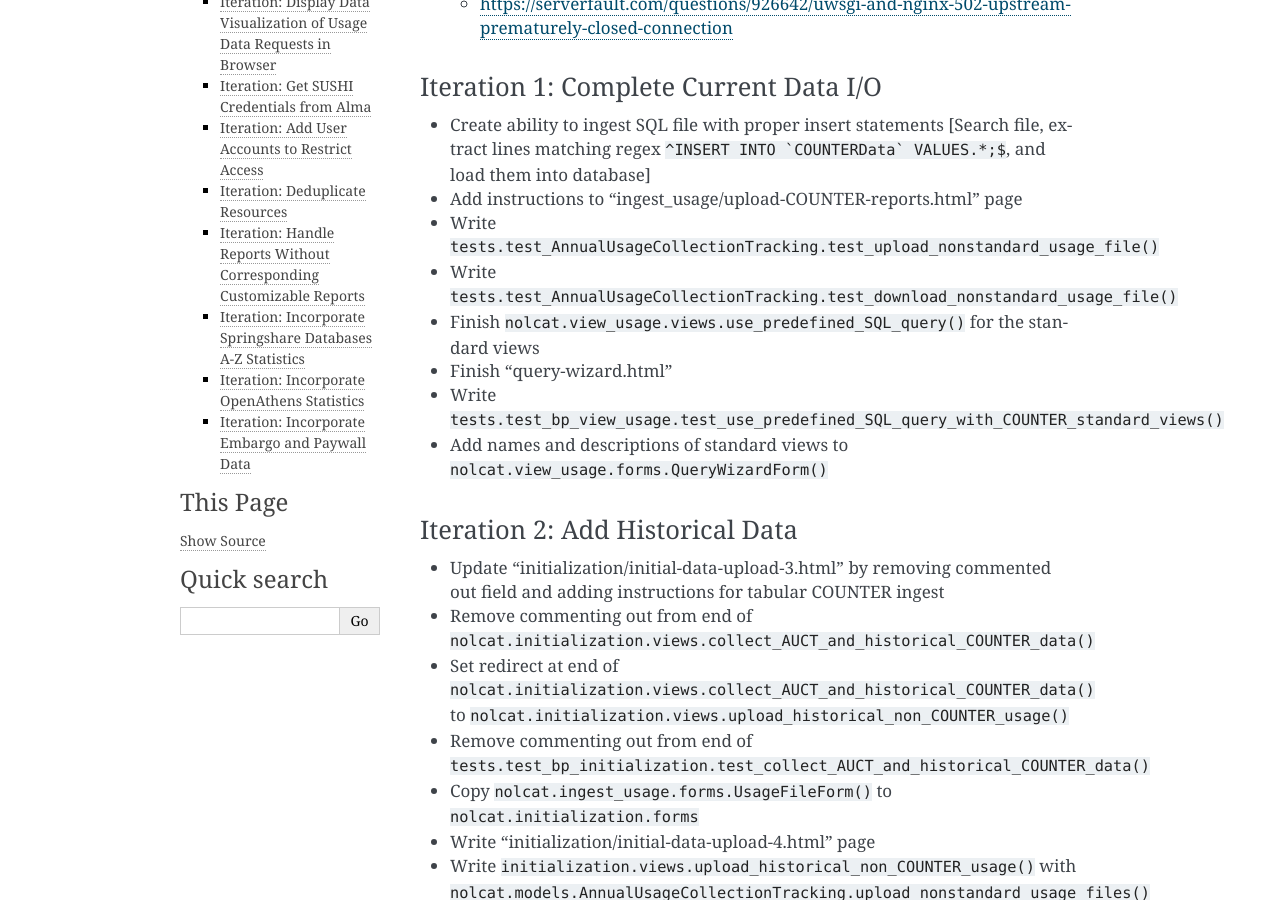
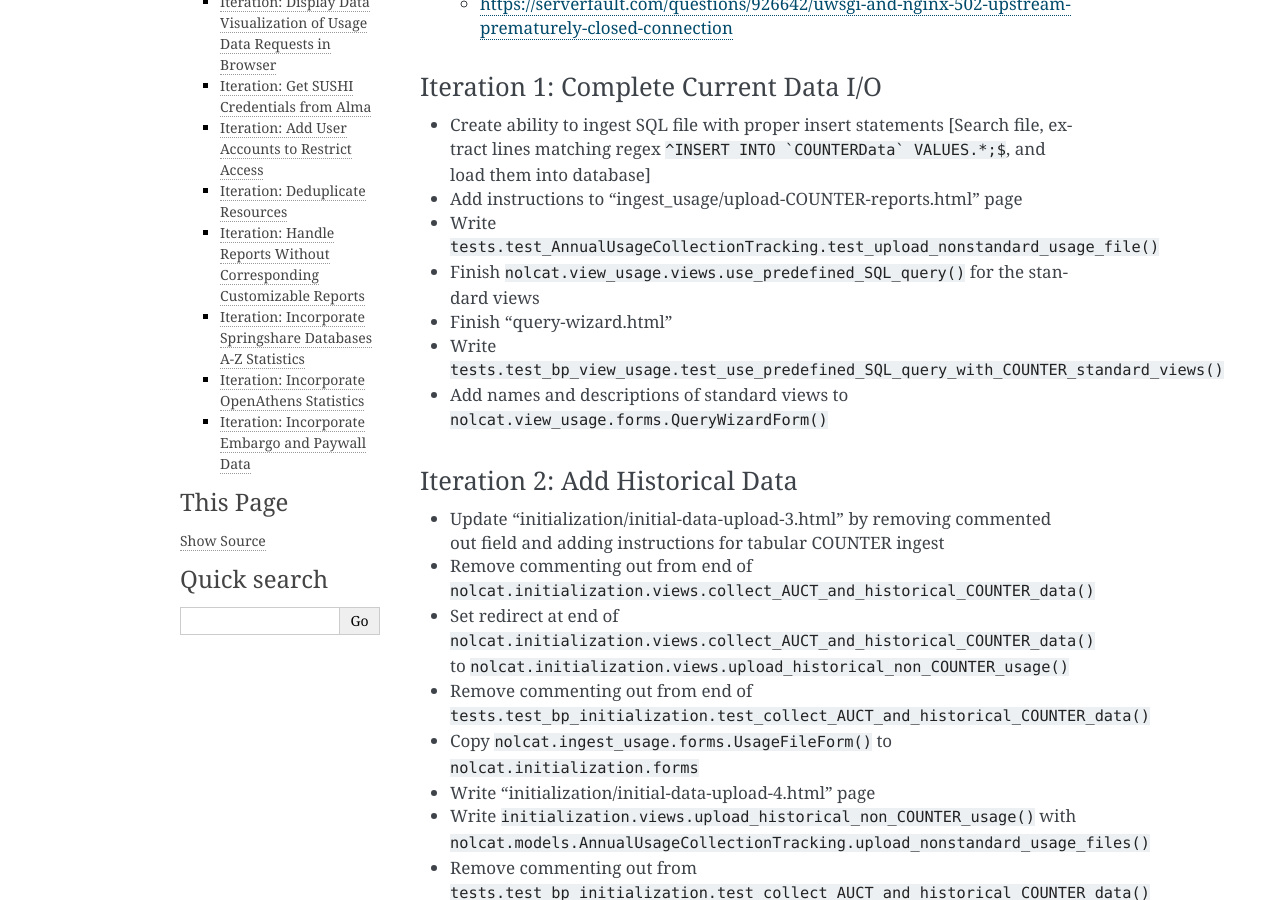
Before and after one commit to ereiskind/nolcat, a Sphinx documentation site: the page built from docs/source/roadmap.rst, in a window 1280 px wide and 900 px high, scrolled down 1700 px. Built offline with Sphinx 7.4.7, drawn with Linux system fonts in a browser that asks for light colours.

Commit message:
Finish `test_download_nonstandard_usage_file`

```diff
--- a/docs/source/roadmap.rst
+++ b/docs/source/roadmap.rst
@@ -31,7 +31,6 @@
 * Create ability to ingest SQL file with proper insert statements [Search file, extract lines matching regex ``^INSERT INTO `COUNTERData` VALUES.*;$``, and load them into database]
 * Add instructions to "ingest_usage/upload-COUNTER-reports.html" page
 * Write ``tests.test_AnnualUsageCollectionTracking.test_upload_nonstandard_usage_file()``
-* Write ``tests.test_AnnualUsageCollectionTracking.test_download_nonstandard_usage_file()``
 * Finish ``nolcat.view_usage.views.use_predefined_SQL_query()`` for the standard views
 * Finish "query-wizard.html"
 * Write ``tests.test_bp_view_usage.test_use_predefined_SQL_query_with_COUNTER_standard_views()``
```
Also changed, not shown: 1 other file.
